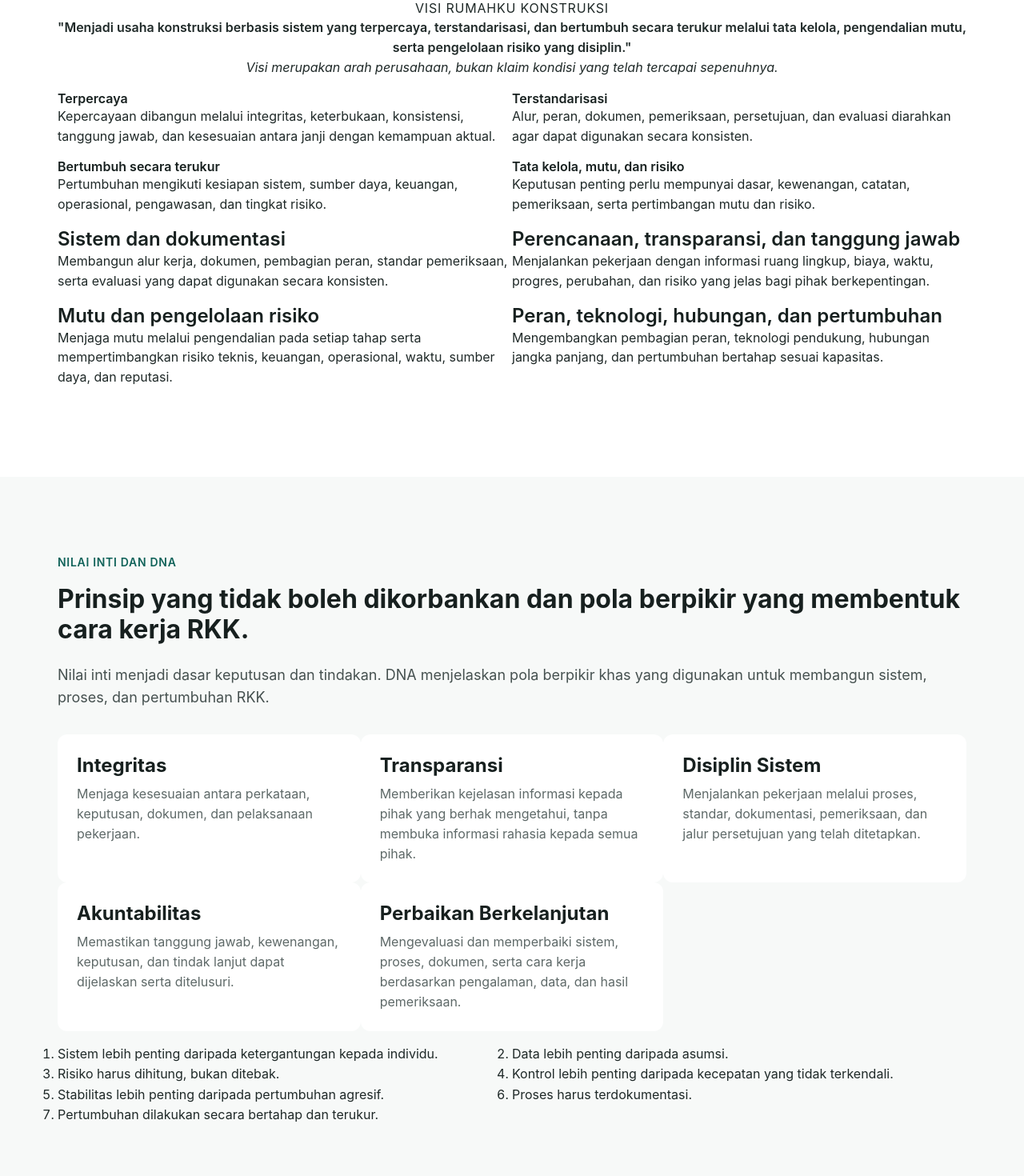
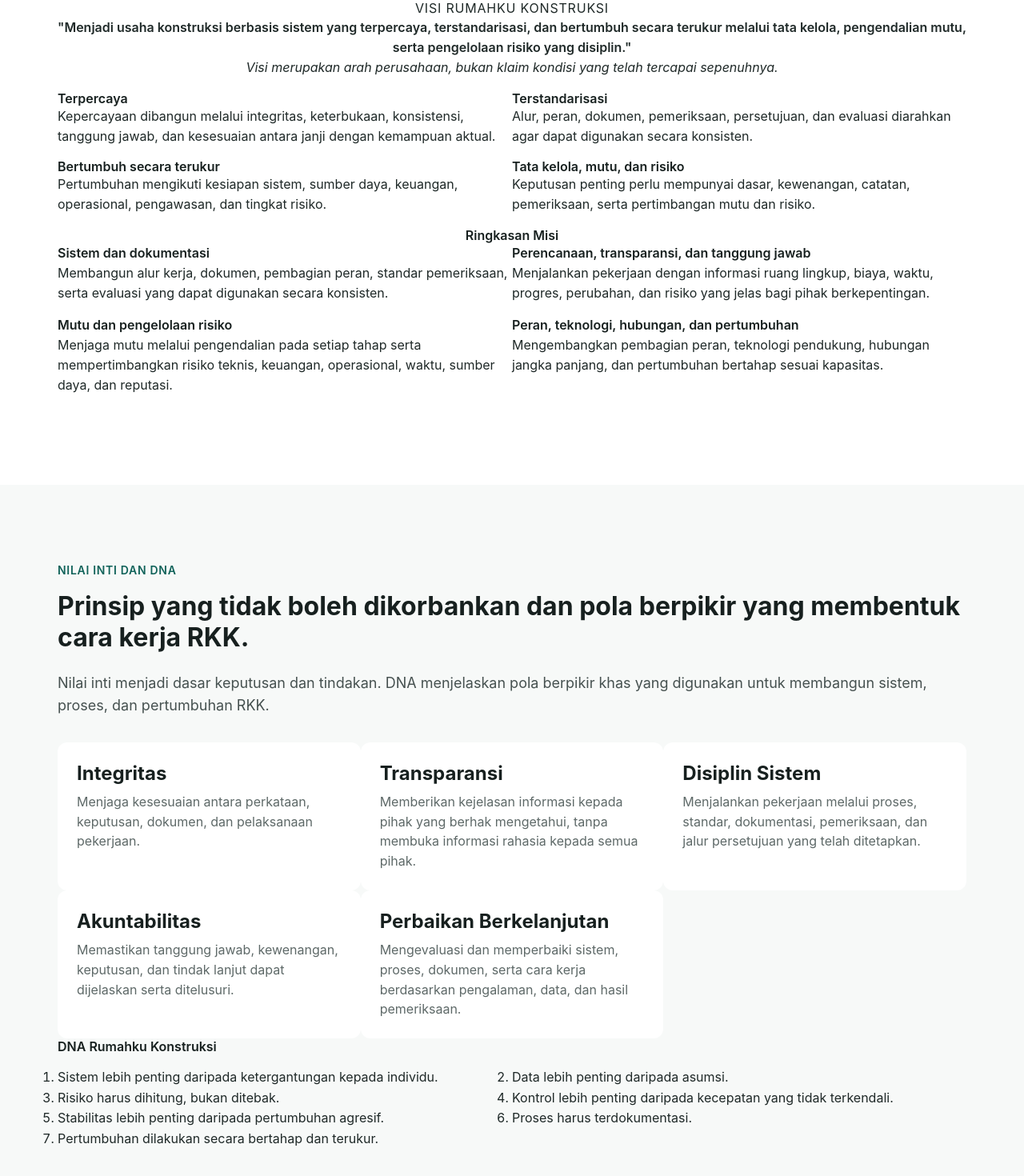
Before and after one commit to syahputrawork98-sketch/RKK-RumahKuKontruksi, a React app in the folder apps/web/: page /tentang in a window 1280 px wide. Shown: the part 3111-4581 px from the top of the page at 80% size. Built offline with nearby package versions, Linux system fonts and the light colour scheme; the HTML template or start-up script is replaced by a standard one.

Commit message:
feat: implement About page and associated sections with dedicated styles and meta component

```diff
--- a/apps/web/src/components/ui/PageMeta.jsx
+++ b/apps/web/src/components/ui/PageMeta.jsx
@@ -3,34 +3,70 @@ import { useEffect } from 'react';
 /**
  * A reusable component to set page metadata.
  * Changes document title and meta description without any third party dependency.
+ * Restores previous metadata upon unmount.
  */
 export function PageMeta({ title, description, path }) {
   useEffect(() => {
+    // Save previous state
+    const prevTitle = document.title;
+
+    let metaDescription = document.querySelector('meta[name="description"]');
+    const hasPrevDescription = !!metaDescription;
+    const prevDescriptionContent = hasPrevDescription ? metaDescription.content : null;
+    let descriptionCreated = false;
+
+    let canonicalLink = document.querySelector('link[rel="canonical"]');
+    const hasPrevCanonical = !!canonicalLink;
+    const prevCanonicalHref = hasPrevCanonical ? canonicalLink.href : null;
+    let canonicalCreated = false;
+
+    // Apply new metadata
     if (title) {
       document.title = title;
     }
 
     if (description) {
-      let metaDescription = document.querySelector('meta[name="description"]');
       if (!metaDescription) {
         metaDescription = document.createElement('meta');
         metaDescription.name = 'description';
         document.head.appendChild(metaDescription);
+        descriptionCreated = true;
       }
       metaDescription.content = description;
     }
 
     if (path !== undefined) {
-      let canonicalLink = document.querySelector('link[rel="canonical"]');
       if (!canonicalLink) {
         canonicalLink = document.createElement('link');
         canonicalLink.rel = 'canonical';
         document.head.appendChild(canonicalLink);
+        canonicalCreated = true;
       }
-      // Assuming window.location.origin for the base URL, or hardcode if preferred.
-      // But window.location.origin is standard and dynamic for current environment.
       canonicalLink.href = `${window.location.origin}${path}`;
     }
+
+    // Cleanup function
+    return () => {
+      if (title) {
+        document.title = prevTitle;
+      }
+
+      if (description) {
+        if (descriptionCreated && metaDescription && metaDescription.parentNode) {
+          metaDescription.parentNode.removeChild(metaDescription);
+        } else if (hasPrevDescription && metaDescription) {
+          metaDescription.content = prevDescriptionContent;
+        }
+      }
+
+      if (path !== undefined) {
+        if (canonicalCreated && canonicalLink && canonicalLink.parentNode) {
+          canonicalLink.parentNode.removeChild(canonicalLink);
+        } else if (hasPrevCanonical && canonicalLink) {
+          canonicalLink.href = prevCanonicalHref;
+        }
+      }
+    };
   }, [title, description, path]);
 
   return null;
--- a/apps/web/src/pages/AboutPage.jsx
+++ b/apps/web/src/pages/AboutPage.jsx
@@ -19,7 +19,7 @@ export default function AboutPage() {
         path="/tentang"
       />
 
-      <main id="main-content" className="page-about">
+      <div className="page-about">
         <AboutHero content={aboutContent.hero} />
         <AboutCompanyPosition content={aboutContent.companyPosition} />
         <AboutProblems content={aboutContent.problems} />
@@ -29,7 +29,7 @@ export default function AboutPage() {
         <AboutPlatform content={aboutContent.platform} />
         <AboutCurrentState content={aboutContent.currentState} />
         <AboutClosingCTA content={aboutContent.closing} />
-      </main>
+      </div>
     </>
   );
 }
--- a/apps/web/src/sections/about/AboutValues.jsx
+++ b/apps/web/src/sections/about/AboutValues.jsx
@@ -25,6 +25,7 @@ export default function AboutValues({ content }) {
         </div>
 
         <div className="dna-section">
+          <h3 className="dna-heading">DNA Rumahku Konstruksi</h3>
           <ol className="dna-list">
             {content.dna.map((dnaItem, index) => (
               <li key={index} className="dna-item">
--- a/apps/web/src/sections/about/AboutVision.jsx
+++ b/apps/web/src/sections/about/AboutVision.jsx
@@ -29,13 +29,16 @@ export default function AboutVision({ content }) {
           ))}
         </div>
 
+        <div className="mission-groups-section">
+          <h3 className="mission-groups-heading">Ringkasan Misi</h3>
           <div className="mission-groups">
             {content.missionGroups.map((group, index) => (
               <div key={index} className="mission-group">
-              <h3 className="mission-title">{group.title}</h3>
+                <h4 className="mission-title">{group.title}</h4>
                 <p className="mission-desc">{group.description}</p>
               </div>
             ))}
+          </div>
         </div>
       </PublicContainer>
     </PublicSection>
--- a/apps/web/src/styles/about.css
+++ b/apps/web/src/styles/about.css
@@ -247,6 +247,17 @@
   color: var(--color-text-muted);
 }
 
+.mission-groups-section {
+  margin-top: var(--space-8);
+}
+
+.mission-groups-heading {
+  font-size: var(--text-xl);
+  font-weight: 600;
+  margin-bottom: var(--space-4);
+  text-align: center;
+}
+
 .mission-groups {
   display: grid;
   gap: var(--space-4);
@@ -294,6 +305,12 @@
   padding: var(--space-6);
   border-radius: var(--radius-lg);
   border: 1px solid var(--color-border);
+}
+
+.dna-heading {
+  font-size: var(--text-lg);
+  font-weight: 600;
+  margin-bottom: var(--space-4);
 }
 
 .dna-list {
```
Also changed, not shown: 3 other files (tests, documents, lock files or other folders). Lines whose indentation alone changed are shown as unchanged.
